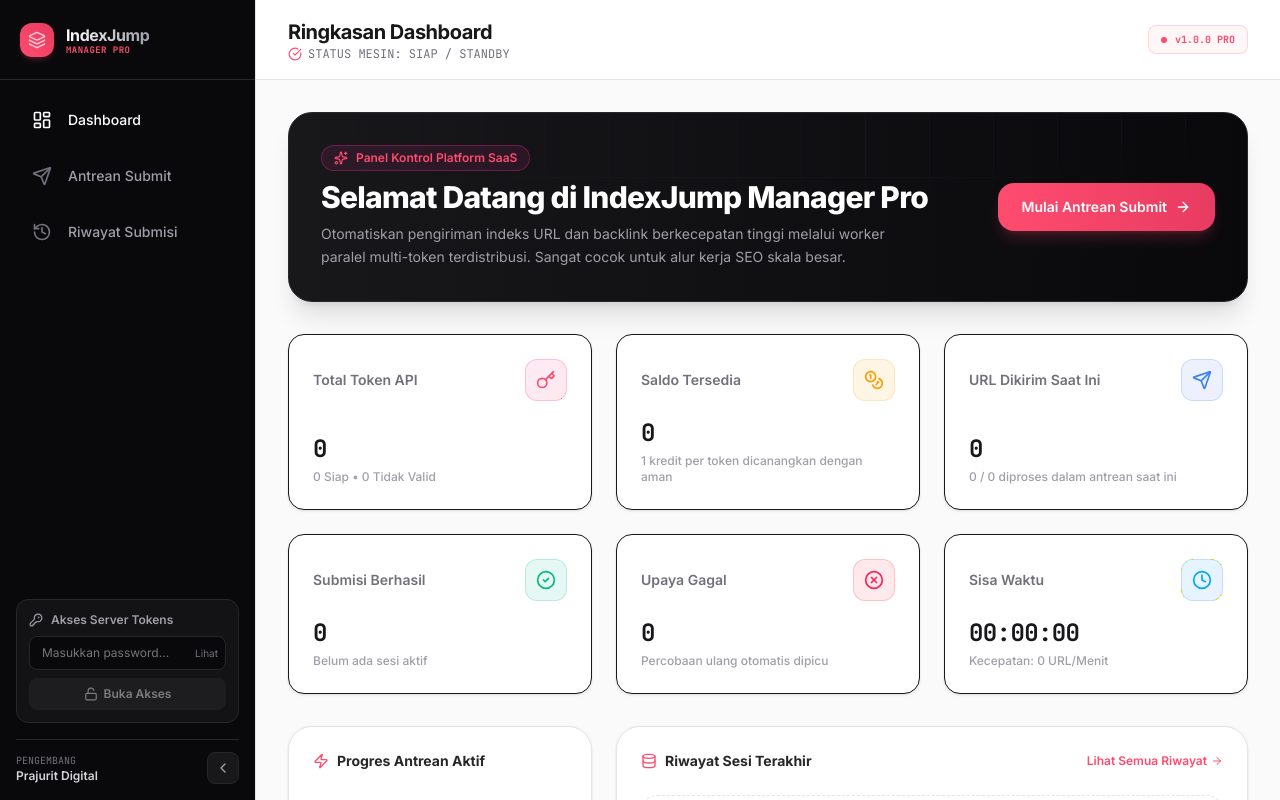
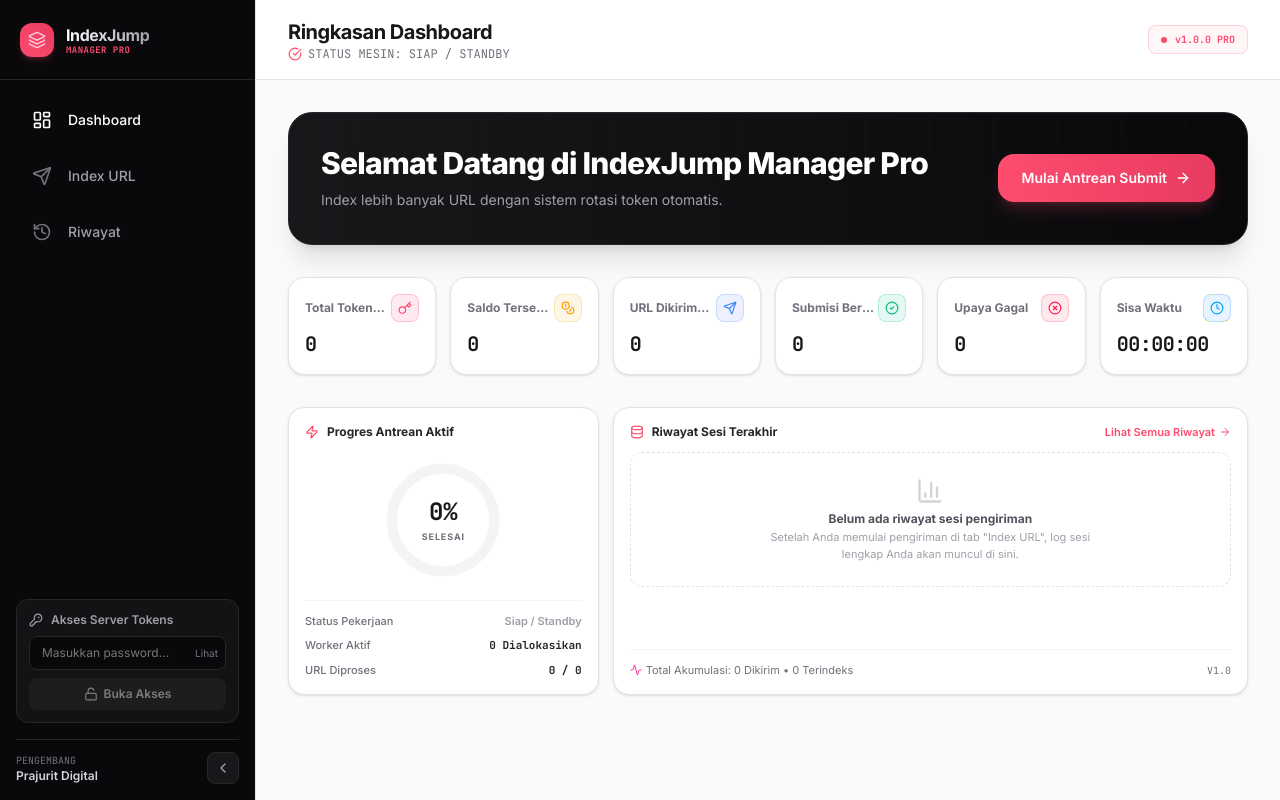
Before and after one commit to prajuritdigitalcom/IndexJump-Manager-Pro, a React (Vite) app: page / in a window 1280 px wide. Built offline with nearby package versions, Linux system fonts and the light colour scheme.

Commit message:
refactor: standardize UI labels and terminology
Update interface labels for consistency, simplify dashboard descriptive text, and refine terminology across sidebar, navigation, and input headers to improve UX.

```diff
--- a/src/components/Header.tsx
+++ b/src/components/Header.tsx
@@ -41,8 +41,8 @@
   const getTabTitle = () => {
     switch (activeTab) {
       case 'dashboard': return 'Ringkasan Dashboard';
-      case 'submit': return 'Mesin Antrean Submit';
-      case 'history': return 'Riwayat Submisi';
+      case 'submit': return 'Antrian Submit URL';
+      case 'history': return 'Riwayat Submit URL';
       default: return 'IndexJump Manager';
     }
   };
--- a/src/components/Sidebar.tsx
+++ b/src/components/Sidebar.tsx
@@ -23,8 +23,8 @@
 
   const menuItems = [
     { id: 'dashboard', name: 'Dashboard', icon: LayoutDashboard },
-    { id: 'submit', name: 'Antrean Submit', icon: Send },
-    { id: 'history', name: 'Riwayat Submisi', icon: History },
+    { id: 'submit', name: 'Index URL', icon: Send },
+    { id: 'history', name: 'Riwayat', icon: History },
   ] as const;
 
   return (
--- a/src/pages/Dashboard.tsx
+++ b/src/pages/Dashboard.tsx
@@ -16,7 +16,6 @@
   Zap,
   Database,
   ArrowRight,
-  Sparkles,
   BarChart3
 } from 'lucide-react';
 import { formatNumber, formatDate } from '../utils/helpers';
@@ -131,15 +130,11 @@
 
         <div className="relative flex flex-col md:flex-row md:items-center justify-between gap-6">
           <div className="space-y-2">
-            <div className="inline-flex items-center gap-2 px-3 py-1 rounded-full border border-pink-500/30 bg-pink-500/10 text-xs font-semibold text-[#fe4c6f]">
-              <Sparkles className="h-3.5 w-3.5" />
-              <span>Panel Kontrol Platform SaaS</span>
-            </div>
             <h2 className="text-2xl md:text-3xl font-extrabold text-white tracking-tight">
               Selamat Datang di IndexJump Manager Pro
             </h2>
             <p className="text-zinc-400 max-w-xl text-sm leading-relaxed">
-              Otomatiskan pengiriman indeks URL dan backlink berkecepatan tinggi melalui worker paralel multi-token terdistribusi. Sangat cocok untuk alur kerja SEO skala besar.
+              Index lebih banyak URL dengan sistem rotasi token otomatis.
             </p>
           </div>
           <button
@@ -153,8 +148,8 @@
         </div>
       </div>
 
-      {/* Primary Analytics Grid */}
-      <div className="grid grid-cols-1 md:grid-cols-2 lg:grid-cols-3 gap-6">
+      {/* Primary Analytics Grid - 6 Boxes in 1 Row */}
+      <div className="grid grid-cols-2 sm:grid-cols-3 lg:grid-cols-6 gap-3.5">
         {statCards.map((card, i) => {
           const Icon = card.icon;
           return (
@@ -162,26 +157,22 @@
               key={card.id}
               initial={{ opacity: 0, y: 15 }}
               animate={{ opacity: 1, y: 0 }}
-              transition={{ delay: i * 0.05 }}
-              className={`rounded-2xl border bg-white dark:bg-zinc-900/60 p-6 flex flex-col justify-between shadow-sm hover:shadow-md transition-shadow relative overflow-hidden`}
+              transition={{ delay: i * 0.04 }}
+              className="rounded-2xl border border-zinc-200 dark:border-zinc-800 bg-white dark:bg-zinc-950 p-4 flex flex-col justify-between shadow-sm hover:shadow-md transition-all relative overflow-hidden"
               id={card.id}
             >
-              {/* Top spark */}
-              <div className="flex items-center justify-between">
-                <span className="text-sm font-semibold text-zinc-500 dark:text-zinc-400">
+              <div className="flex items-center justify-between gap-1 mb-2">
+                <span className="text-xs font-bold text-zinc-500 dark:text-zinc-400 truncate" title={card.title}>
                   {card.title}
                 </span>
-                <div className={`p-2.5 rounded-xl bg-gradient-to-br ${card.color} border flex items-center justify-center`}>
-                  <Icon className="h-5 w-5" />
+                <div className={`p-1.5 rounded-lg bg-gradient-to-br ${card.color} border shrink-0`}>
+                  <Icon className="h-3.5 w-3.5" />
                 </div>
               </div>
-              <div className="mt-4 space-y-1">
-                <h3 className="text-2xl font-black font-mono tracking-tight text-zinc-900 dark:text-zinc-100">
+              <div>
+                <h3 className="text-xl font-black font-mono tracking-tight text-zinc-900 dark:text-zinc-100 truncate">
                   {card.value}
                 </h3>
-                <p className="text-xs text-zinc-400 dark:text-zinc-500 font-medium">
-                  {card.sub}
-                </p>
               </div>
             </motion.div>
           );
@@ -189,16 +180,16 @@
       </div>
 
       {/* Main Stats Segment: Progress Dial vs Activities */}
-      <div className="grid grid-cols-1 lg:grid-cols-3 gap-6">
+      <div className="grid grid-cols-1 lg:grid-cols-3 gap-3.5">
 
         {/* Dynamic Progress Indicator Ring */}
-        <div className="lg:col-span-1 rounded-3xl border border-zinc-200 dark:border-zinc-800 bg-white dark:bg-zinc-950 p-6 flex flex-col items-center justify-center shadow-sm min-h-[380px]" id="dashboard-progress-ring-card">
-          <h3 className="text-sm font-bold text-zinc-800 dark:text-zinc-200 self-start mb-6 flex items-center gap-2">
-            <Zap className="h-4 w-4 text-[#fe4c6f]" />
+        <div className="lg:col-span-1 rounded-2xl border border-zinc-200 dark:border-zinc-800 bg-white dark:bg-zinc-950 p-4 flex flex-col items-center justify-between shadow-sm" id="dashboard-progress-ring-card">
+          <h3 className="text-xs font-bold text-zinc-800 dark:text-zinc-200 self-start mb-3 flex items-center gap-2">
+            <Zap className="h-3.5 w-3.5 text-[#fe4c6f]" />
             <span>Progres Antrean Aktif</span>
           </h3>
 
-          <div className="relative h-44 w-44 flex items-center justify-center">
+          <div className="relative h-32 w-32 my-1 flex items-center justify-center">
             {/* SVG Progress Ring */}
             <svg className="absolute inset-0 h-full w-full transform -rotate-90" viewBox="0 0 100 100">
               <circle
@@ -226,29 +217,29 @@
 
             {/* Value Indicator */}
             <div className="text-center">
-              <span className="text-3xl font-black font-mono text-zinc-900 dark:text-zinc-50">
+              <span className="text-2xl font-black font-mono text-zinc-900 dark:text-zinc-50">
                 {progressPercent}%
               </span>
-              <p className="text-[10px] text-zinc-500 uppercase tracking-widest font-bold mt-1">
+              <p className="text-[9px] text-zinc-500 uppercase tracking-widest font-bold mt-0.5">
                 Selesai
               </p>
             </div>
           </div>
 
-          <div className="w-full mt-6 space-y-3.5 border-t border-zinc-100 dark:border-zinc-900 pt-5">
-            <div className="flex justify-between text-xs">
+          <div className="w-full mt-3 space-y-2 border-t border-zinc-100 dark:border-zinc-900 pt-3">
+            <div className="flex justify-between text-[11px]">
               <span className="text-zinc-500 font-medium">Status Pekerjaan</span>
               <span className={`font-semibold ${isProcessing ? 'text-emerald-500' : 'text-zinc-400'}`}>
                 {isProcessing ? 'Memproses Antrean' : 'Siap / Standby'}
               </span>
             </div>
-            <div className="flex justify-between text-xs">
+            <div className="flex justify-between text-[11px]">
               <span className="text-zinc-500 font-medium">Worker Aktif</span>
               <span className="font-mono font-bold text-zinc-800 dark:text-zinc-200">
                 {isProcessing ? tokens.filter(t => t.status === 'ready').length : 0} Dialokasikan
               </span>
             </div>
-            <div className="flex justify-between text-xs">
+            <div className="flex justify-between text-[11px]">
               <span className="text-zinc-500 font-medium">URL Diproses</span>
               <span className="font-mono font-bold text-zinc-800 dark:text-zinc-200">
                 {processedCount} / {totalUrlsToProcess}
@@ -258,17 +249,17 @@
         </div>
 
         {/* Recent Session History List */}
-        <div className="lg:col-span-2 rounded-3xl border border-zinc-200 dark:border-zinc-800 bg-white dark:bg-zinc-950 p-6 flex flex-col justify-between shadow-sm" id="dashboard-history-feed">
+        <div className="lg:col-span-2 rounded-2xl border border-zinc-200 dark:border-zinc-800 bg-white dark:bg-zinc-950 p-4 flex flex-col justify-between shadow-sm" id="dashboard-history-feed">
           <div>
-            <div className="flex items-center justify-between mb-6">
-              <h3 className="text-sm font-bold text-zinc-800 dark:text-zinc-200 flex items-center gap-2">
-                <Database className="h-4 w-4 text-[#fe4c6f]" />
+            <div className="flex items-center justify-between mb-3">
+              <h3 className="text-xs font-bold text-zinc-800 dark:text-zinc-200 flex items-center gap-2">
+                <Database className="h-3.5 w-3.5 text-[#fe4c6f]" />
                 <span>Riwayat Sesi Terakhir</span>
               </h3>
               <button
                 id="dashboard-btn-all-history"
                 onClick={() => setActiveTab('history')}
-                className="text-xs text-[#fe4c6f] font-semibold hover:underline flex items-center gap-1 cursor-pointer"
+                className="text-[11px] text-[#fe4c6f] font-semibold hover:underline flex items-center gap-1 cursor-pointer"
               >
                 <span>Lihat Semua Riwayat</span>
                 <ArrowRight className="h-3 w-3" />
@@ -276,43 +267,43 @@
             </div>
 
             {historySessions.length === 0 ? (
-              <div className="flex flex-col items-center justify-center py-12 text-center text-zinc-400 border border-dashed border-zinc-200 dark:border-zinc-800 rounded-2xl p-6">
-                <BarChart3 className="h-10 w-10 text-zinc-300 dark:text-zinc-700 mb-2" />
-                <span className="text-sm font-bold text-zinc-600 dark:text-zinc-400">Belum ada riwayat sesi pengiriman</span>
-                <p className="text-xs text-zinc-400 dark:text-zinc-500 max-w-xs mt-1">
-                  Setelah Anda memulai pengiriman di tab "Antrean Submit", log sesi lengkap Anda akan muncul di sini.
+              <div className="flex flex-col items-center justify-center py-6 text-center text-zinc-400 border border-dashed border-zinc-200 dark:border-zinc-800 rounded-xl p-4">
+                <BarChart3 className="h-7 w-7 text-zinc-300 dark:text-zinc-700 mb-1.5" />
+                <span className="text-xs font-bold text-zinc-600 dark:text-zinc-400">Belum ada riwayat sesi pengiriman</span>
+                <p className="text-[11px] text-zinc-400 dark:text-zinc-500 max-w-xs mt-0.5">
+                  Setelah Anda memulai pengiriman di tab "Index URL", log sesi lengkap Anda akan muncul di sini.
                 </p>
               </div>
             ) : (
-              <div className="space-y-4 max-h-[250px] overflow-y-auto pr-1">
+              <div className="space-y-2 max-h-[220px] overflow-y-auto pr-1">
                 {historySessions.slice(0, 4).map((session) => (
                   <div
                     key={session.id}
-                    className="p-4 rounded-xl border border-zinc-100 dark:border-zinc-900 bg-zinc-50/50 dark:bg-zinc-900/30 flex items-center justify-between hover:border-zinc-300 dark:hover:border-zinc-700 transition-colors"
+                    className="p-2.5 rounded-xl border border-zinc-100 dark:border-zinc-900 bg-zinc-50/50 dark:bg-zinc-900/30 flex items-center justify-between hover:border-zinc-300 dark:hover:border-zinc-700 transition-colors"
                   >
-                    <div className="space-y-1">
-                      <span className="text-xs font-mono text-zinc-500 dark:text-zinc-400">
+                    <div className="space-y-0.5">
+                      <span className="text-[10px] font-mono text-zinc-500 dark:text-zinc-400">
                         {formatDate(session.timestamp)}
                       </span>
                       <div className="flex items-center gap-2">
-                        <span className="text-sm font-bold text-zinc-800 dark:text-zinc-200">
+                        <span className="text-xs font-bold text-zinc-800 dark:text-zinc-200">
                           {session.totalUrls} URL Dikirim
                         </span>
-                        <span className="text-xs px-2 py-0.5 rounded bg-zinc-100 dark:bg-zinc-800 text-zinc-600 dark:text-zinc-400">
+                        <span className="text-[10px] px-1.5 py-0.2 rounded bg-zinc-100 dark:bg-zinc-800 text-zinc-600 dark:text-zinc-400">
                           {session.bot}
                         </span>
                       </div>
                     </div>
-                    <div className="flex items-center gap-6">
+                    <div className="flex items-center gap-4">
                       <div className="text-right">
-                        <span className="text-xs text-emerald-500 font-semibold block">
+                        <span className="text-[11px] text-emerald-500 font-semibold block">
                           {session.successCount} Berhasil
                         </span>
-                        <span className="text-xs text-rose-500 font-semibold block">
+                        <span className="text-[11px] text-rose-500 font-semibold block">
                           {session.failedCount} Gagal
                         </span>
                       </div>
-                      <span className={`text-xs px-2.5 py-1 rounded-full font-semibold uppercase font-mono ${
+                      <span className={`text-[10px] px-2 py-0.5 rounded-full font-semibold uppercase font-mono ${
                         session.status === 'completed'
                           ? 'bg-emerald-500/10 text-emerald-400 border border-emerald-500/20'
                           : 'bg-amber-500/10 text-amber-500 border border-amber-500/20'
@@ -326,9 +317,9 @@
             )}
           </div>
 
-          <div className="border-t border-zinc-100 dark:border-zinc-900 pt-4 mt-6 text-xs text-zinc-500 flex items-center gap-2 justify-between">
+          <div className="border-t border-zinc-100 dark:border-zinc-900 pt-3 mt-3 text-[11px] text-zinc-500 flex items-center gap-2 justify-between">
             <span className="flex items-center gap-1">
-              <Activity className="h-3.5 w-3.5 text-pink-500" />
+              <Activity className="h-3 w-3 text-pink-500" />
               Total Akumulasi: {formatNumber(totalSubmittedHistorical)} Dikirim • {formatNumber(totalSuccessHistorical)} Terindeks
             </span>
             <span className="font-mono text-[10px]">
--- a/src/pages/History.tsx
+++ b/src/pages/History.tsx
@@ -95,7 +95,7 @@
           <div className="space-y-1">
             <h3 className="text-sm font-bold text-zinc-500 dark:text-zinc-400 uppercase tracking-wider flex items-center gap-2">
               <Database className="h-4.5 w-4.5 text-[#fe4c6f]" />
-              <span>Bagian: Riwayat Penyimpanan Lokal</span>
+              <span>Riwayat Penyimpanan Lokal</span>
             </h3>
             <p className="text-xs text-zinc-400 dark:text-zinc-500">
               Semua data disimpan di sisi klien di dalam IndexedDB untuk menjaga privasi mutlak.
--- a/src/pages/Submit.tsx
+++ b/src/pages/Submit.tsx
@@ -420,7 +420,7 @@
               <div className="flex items-center gap-2">
                 <Globe className="h-5 w-5 text-[#fe4c6f]" />
                 <h3 className="text-sm font-bold text-zinc-800 dark:text-zinc-200 uppercase tracking-wider">
-                  Bagian 2: Input URL Target
+                  Bagian 2: Input URL
                 </h3>
               </div>
               <div className="flex items-center gap-2">
@@ -668,7 +668,7 @@
               <div className="flex items-center gap-2">
                 <Globe className="h-4.5 w-4.5 text-[#fe4c6f]" />
                 <h3 className="text-sm font-bold text-zinc-800 dark:text-zinc-200 uppercase tracking-wider">
-                  Tabel Hasil Submisi Real-time
+                  Tabel Hasil Submit Real-time
                 </h3>
               </div>
 
```
